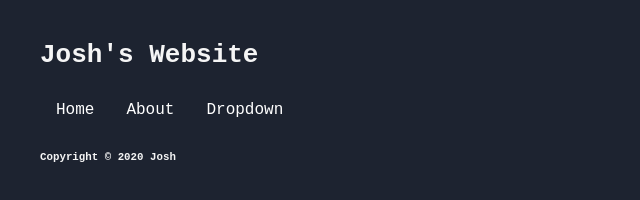
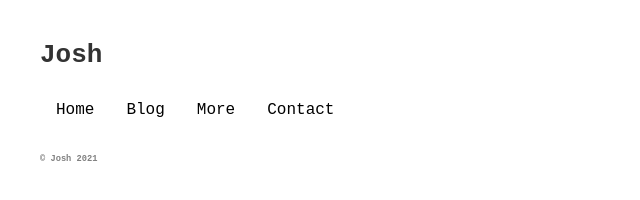
Before and after one commit to josh38/website, a plain HTML site: page about/index.html in a window 1280 px wide. Shown: the whole page, without its empty margins (0-640 px from the left). Drawn offline with Linux system fonts and the light colour scheme.

Commit message:
Update index.html

```diff
--- a/about/index.html
+++ b/about/index.html
@@ -1,26 +1,20 @@
-<html><head><style>
-  body          { margin:40px; color:#black; }
-  a, a:visited  { color: #white; }
-  code          {background-color: #white; padding:5px;}
+<style>
+  body          { margin:40px; color:#333; }
+  a, a:visited  { color: black; }
+  code          {background-color: #f8f8f8; padding:5px;}
   li            { margin:5px; }
   p             {margin:30px 0;}
 </style>
-<!DOCTYPE html>
-<html>
-<body>
-<tt>
 
 <!DOCTYPE html>
-<html>
-<head>
-<title>Josh's Website</title>
-</head>
-<body>
-
-<h1 style="color:whitesmoke;">Josh's Website</h1>
-    <h3 style="color:whitesmoke;">  </h3>
-</body>
-</html>
+  <html>
+    <head>
+	    <p><link rel="shortcut icon" type="image/x-icon" href="https://raw.githubusercontent.com/josh38/website/main/favicon-16x16.ico.png"></p>
+      <tt>
+        <title>About</title>
+        <h1>Josh</h1>
+        </body>
+  </html>
 <!DOCTYPE html>
 <html>
 <head>
@@ -32,13 +26,13 @@ body {
 
 .navbar {
   overflow: hidden;
-  background-color: #1D2330;
+  background-color: #FFFFF;
 }
 
 .navbar a {
   float: left;
   font-size: 16px;
-  color: white;
+  color: black;
   text-align: center;
   padding: 14px 16px;
   text-decoration: none;
@@ -53,7 +47,7 @@ body {
   font-size: 16px;
   border: none;
   outline: none;
-  color: white;
+  color: black;
   padding: 14px 16px;
   background-color: inherit;
   font-family: inherit;
@@ -61,7 +55,7 @@ body {
 }
 
 .navbar a:hover, .dropdown:hover .dropbtn {
-  background-color: red;
+  background-color: #52bad8;
 }
 
 .dropdown-content {
@@ -94,25 +88,23 @@ body {
 <body>
 
 <div class="navbar">
-  <a href="https://www.josh.uno">Home</a>
-  <a href="https://www.josh.es/about">About</a>
+  <a href="https://josh.uno">Home</a>
+  <a href="http://blog.josh.es/">Blog</a>
+
   <div class="dropdown">
-    <button class="dropbtn">Dropdown
+    <button class="dropbtn">More
       <i class="fa fa-caret-down"></i>
     </button>
     <div class="dropdown-content">
-      <a href="https://www.josh.es/">Link 1</a>
-      <a href="https://www.josh.es/refferals">Affiliate Links</a>
-      <a href="https://www.josh.es/cv">Resume</a>
-      <a href="https://www.josh.es/charts">Charts</a>
-      <a href="https://www.josh.es/bitcoin.pdf">Bitcoin PDF</a>
-      <a href="https://www.josh.es/contact">Contact</a>
+	<a href="https://josh.es/cv/">CV</a>
+	<a href="https://josh.es/bitcoin.pdf/">Bitcoin</a>
+	<a href="https://josh.es/charts/">Charts</a>
+	<a href="https://josh.es/affiliate/">Refferals</a>
+	<a href="https://josh.es/cyber/">Cyber Aware</a>
+	<a href="https://josh.es/pgp/">PGP Key</a>
     </div>
   </div>
+   <a href="https://josh.es/contact/">Contact</a>
 </div>
-        <tt><h5 style="color:whitesmoke;">Copyright © 2020 Josh</h5></tt>
-<html>
-<head>
-<style>
-body {
-  background-color: #1D2330;
+
+  <h6 style="color:gray;" <p>© Josh 2021</p></h6>
```
